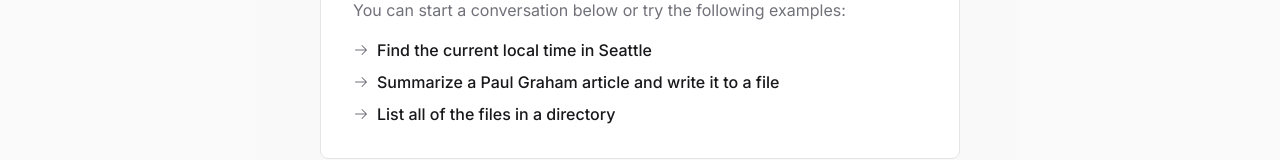
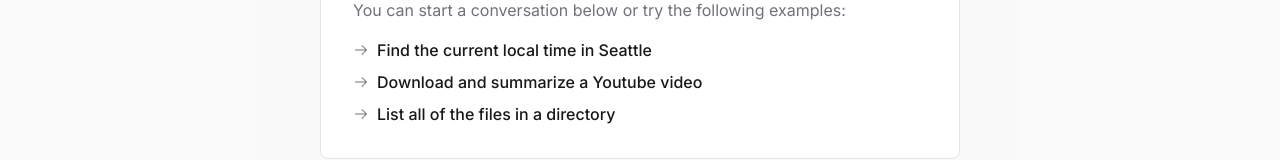
Before and after one commit to e2b-dev/agentboard, a Next.js app in the folder nextjsapp/: page / in a window 1280 px wide. Shown: the part 311-471 px from the top of the page. Built offline with nearby package versions, Linux system fonts and the light colour scheme; no server answers.

Commit message:
Improved example

```diff
--- a/nextjsapp/components/empty-screen.tsx
+++ b/nextjsapp/components/empty-screen.tsx
@@ -10,8 +10,8 @@ const exampleMessages = [
     message: `What is the current time in Seattle?`
   },
   {
-    heading: 'Summarize a Paul Graham article and write it to a file',
-    message: 'Extract info from this webpage http://www.paulgraham.com/hs.html, then generate a summary for it and write it to a .txt. file. \n'
+    heading: 'Download and summarize a Youtube video',
+    message: 'Download the latest Andrej Karpathy YouTube video and summarize the transcript using OpenAI for me. \n'
   },
   {
     heading: 'List all of the files in a directory',
```
